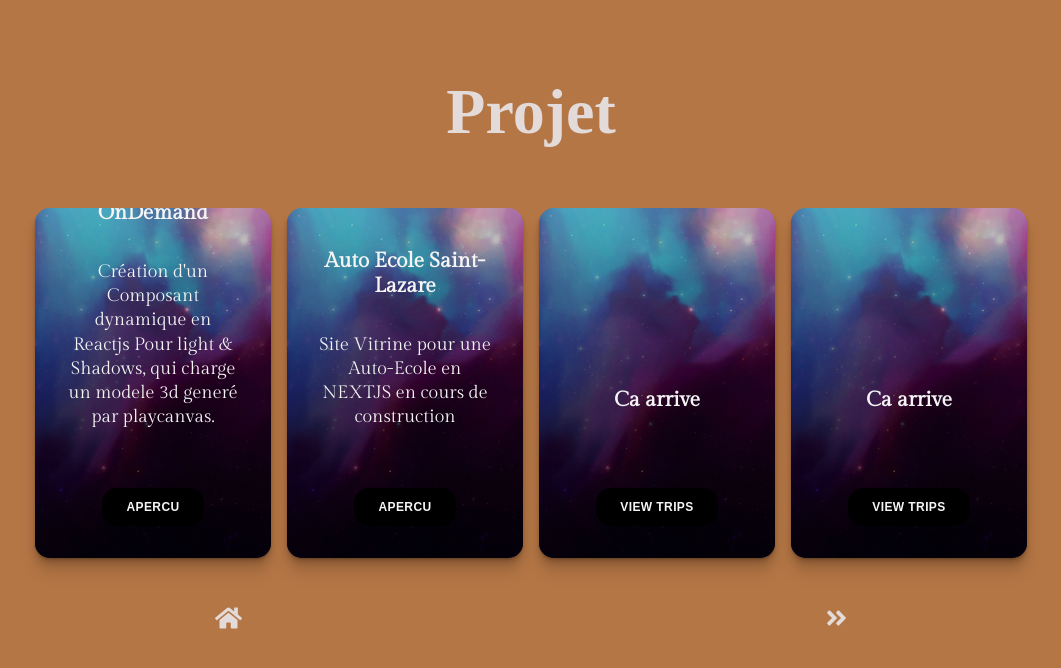
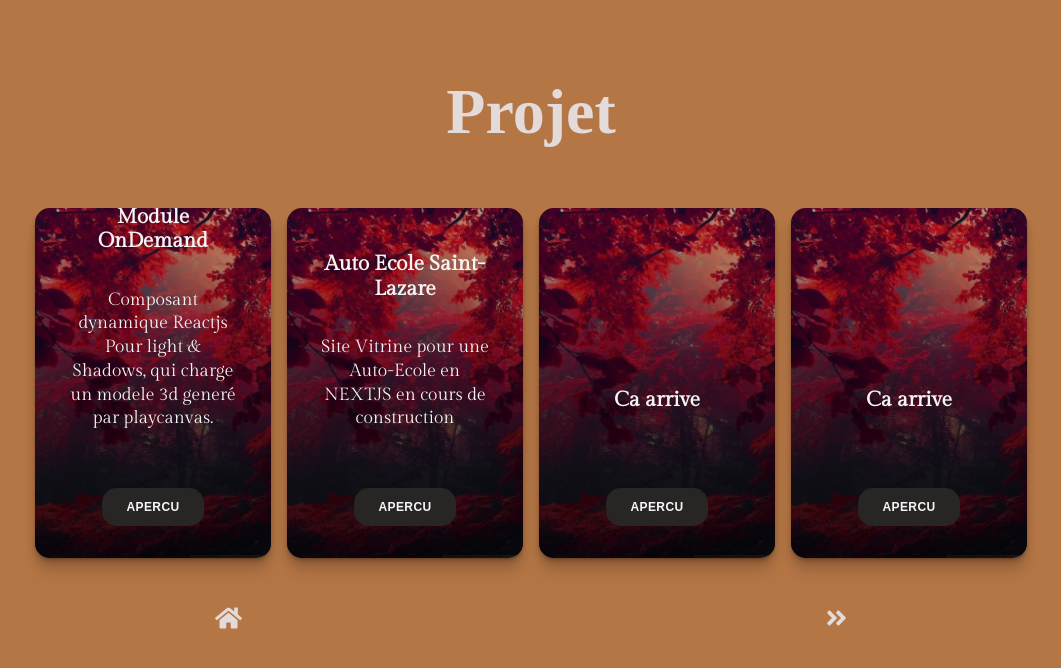
Before and after one commit to OnerBerk/portfolio, a Next.js app in the folder portfolio/: page /projet in a window 1280 px wide. Shown: the top 668 px of the page, without its empty margins (109-1170 px from the left). Built offline with nearby package versions, Linux system fonts and the light colour scheme; a web font is replaced by a local one.

Commit message:
card et grid

```diff
--- a/portfolio/pages/projet.js
+++ b/portfolio/pages/projet.js
@@ -25,7 +25,7 @@
                             <div className={styles.content}>
                                 <h2 className={styles.title}>Module OnDemand</h2>
                                 <p className={styles.copy}>
-                                    Création d'un Composant dynamique en Reactjs Pour light & Shadows,
+                                    Composant dynamique Reactjs Pour light & Shadows,
                                     qui charge un modele 3d generé par playcanvas.
                                 </p>
                                 <Link href="https://configtictac.vercel.app/" passHref={true}>
@@ -55,7 +55,7 @@
                                 <h2 className={styles.title}> Ca arrive </h2>
                                 <p className={styles.copy}></p>
                                 <Link href="https://configtictac.vercel.app/" passHref={true}>
-                                    <button className={styles.btn}>View Trips</button>
+                                    <button className={styles.btn}> Apercu </button>
                                 </Link>
                             </div>
                         </div>
@@ -64,7 +64,7 @@
                             <div className={styles.content}>
                                 <h2 className={styles.title}>Ca arrive </h2>
                                 <p className={styles.copy}></p>
-                                <button className={styles.btn}>View Trips</button>
+                                <button className={styles.btn}> Apercu </button>
                             </div>
                         </div>
 
--- a/portfolio/styles/projet.module.scss
+++ b/portfolio/styles/projet.module.scss
@@ -118,7 +118,7 @@
     transform: translateY(-50%);
     transition: transform calc(var(--d) * 2) var(--e);
   }
-  background-image: url("../public/comos.webp");
+  background-image: url("../public/tree.webp");
   background-size: cover;
 }
 .content {
@@ -144,7 +144,7 @@
 
 .copy {
   font-family: var(--font-serif);
-  font-size: 1.125rem;
+  font-size: 1.1rem;
   line-height: 1.35;
 }
 
@@ -157,7 +157,7 @@
   letter-spacing: 0.025rem;
   text-transform: uppercase;
   color: whitesmoke;
-  background-color: black;
+  background-color: #282525;
   border: none;
   border-radius: 15px;
 
```
Also changed, not shown: portfolio/public/tree.webp (added).
